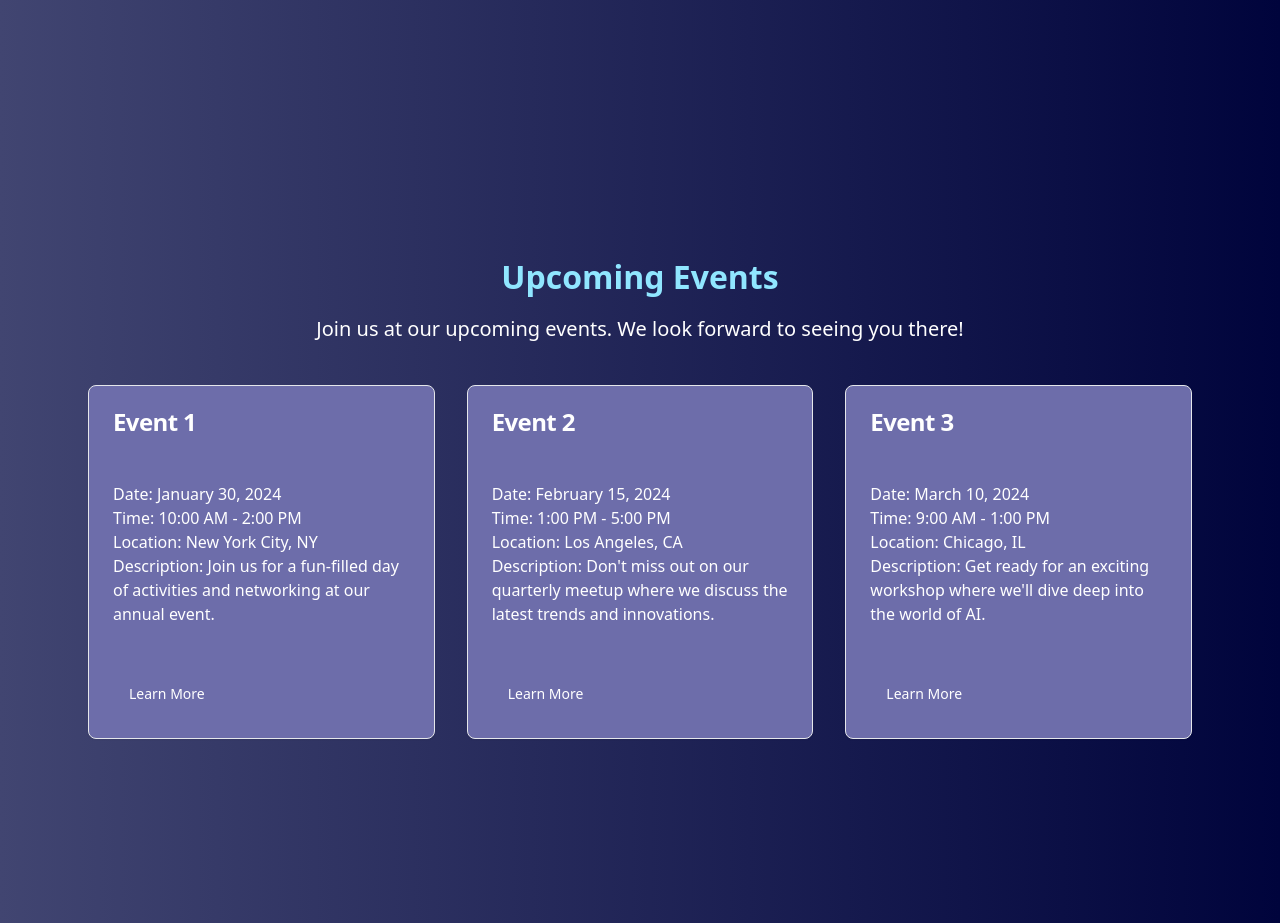
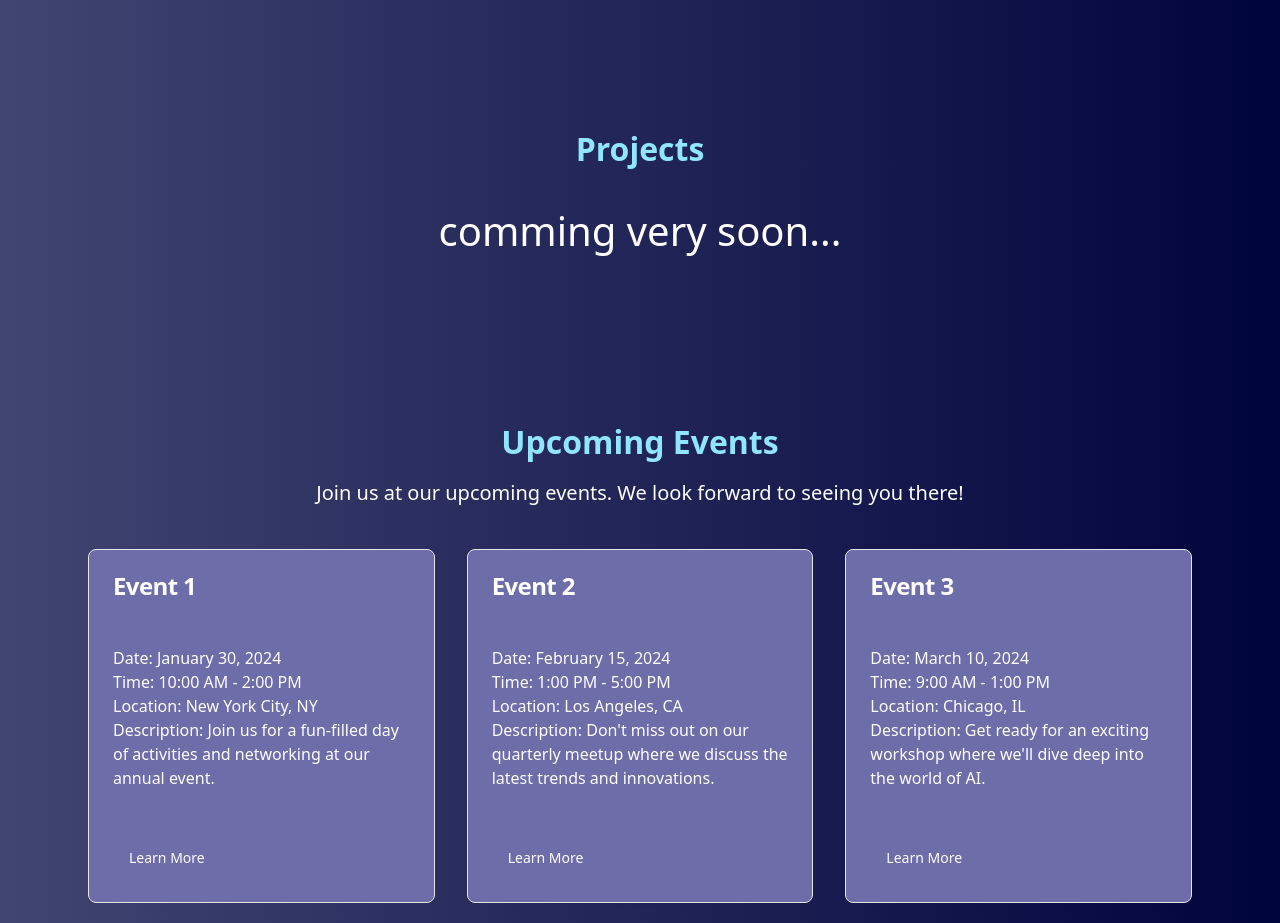
Before and after one commit to Binary-Brigades/MMUST-IHUB, a React (Vite) app: page / in a window 1280 px wide. Shown: the part 1362-2285 px from the top of the page. Built offline with nearby package versions, Linux system fonts and the light colour scheme; what @codaworks/react-glow would draw is missing.

Commit message:
git push...

```diff
--- a/src/App.jsx
+++ b/src/App.jsx
@@ -10,6 +10,7 @@ import Services from "./components/Services";
 import Footer from "./components/Footer";
 import ContactUs from "./components/ContactUs";
 import Events from "./components/Events";
+import Products from "./components/Products";
 
 function App() {
   // #90E6FF
@@ -22,6 +23,7 @@ function App() {
 
         <About />
         <Services />
+        <Products/>
         <Events />
         <ContactUs />
       </div>
--- a/src/components/Products.jsx
+++ b/src/components/Products.jsx
@@ -3,36 +3,15 @@ import Lapii from "../assets/lapi.svg";
 import { TiArrowForward } from "react-icons/ti";
 import { GoArrowRight } from "react-icons/go";
 import Glow from "./Glow";
-function Homepage() {
+function Products() {
   return (
-    <div className="flex flex-col mt-[70px] w-full px-5 py-5 items-start justify-between md:flex-row relative">
-      <div className="flex-col items-start justify-start flex">
-        <div className="flex-col items-start justify-start md:flex-row ">
-          <h1 className="text-4xl lg:text-[2.6rem] md:font-extrabold lg:leading-[2.9rem] font-bold text-white leading-10 text-left ">
-            Ignite Innovation,
-            <br />
-            <span className="text-[#9ae9e9]">Transforming Ideas </span>
-            into <span className="text-indigo-300 mx-2">Reality</span>
-          </h1>
-          <p className="leading-relaxed text-gray-300 text-lg my-5 md:my-7 md:text-xl text-left">
-            Welcome to ,<strong className="text-white mx-1">Mmust Ihub</strong>{" "}
-            where
-            <strong className="text-white mx-1"> collaboration</strong> meets
-            <strong className="text-white mx-1"> creativity</strong>. <br />
-            Join us on the forefront of
-            <strong className="text-white mx-1"> innovation</strong>
-          </p>
-        </div>
-        <button className="flex gap-2 items-center md:mt-8 py-2 px-4 bg-gradient-to-l from-indigo-300 to-[#9ae9e9] rounded-full text-[#123] uppercase font-bold  hover:gap-5 shadow-sm shadow-[#b2f8f8]">
-          contact us <GoArrowRight className="w-5 h-5" />
-        </button>
-      </div>
-      <div className="flex items-start justify-start p-0 md:mt-[-20px]">
-        <img className="" src={Lapii} alt="" />
-      </div>
-      <Glow className={"top-0 right-8"} />
+    <div className="mb-[30px]">
+      <h1 class="text-4xl lg:text-[2rem] md:font-extrabold lg:leading-[2.9rem] font-bold text-[#90E6FF] leading-10 text-center mb-7">
+      Projects
+      </h1>
+      <h1 className="text-white text-[40px]">comming very soon...</h1>
     </div>
   );
 }
 
-export default Homepage;
+export default Products;
```
